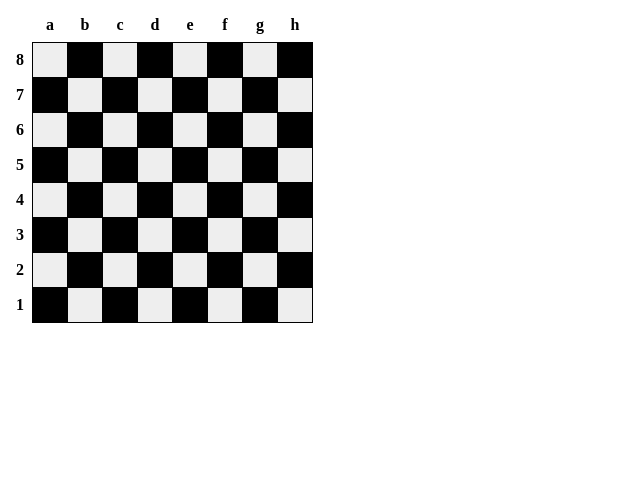
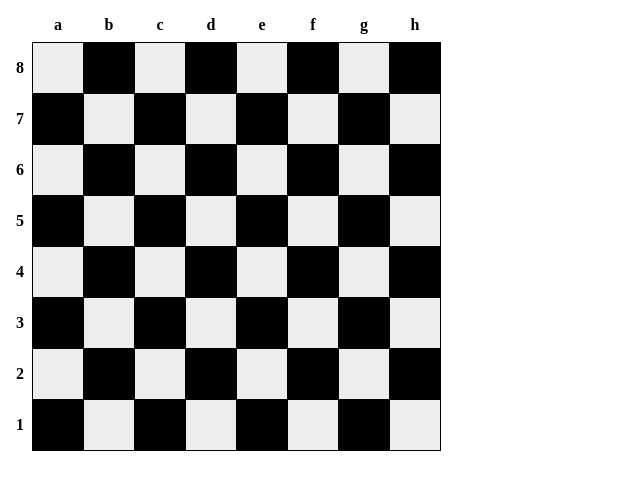
Before and after one commit to t-e-d-d/alchess, a plain HTML site: page index.html in a window 1280 px wide. Shown: the whole page, without its empty margins (0-640 px from the left). Drawn offline with Linux system fonts and the light colour scheme.

Commit message:
Update index.html

```diff
--- a/index.html
+++ b/index.html
@@ -6,7 +6,7 @@
         <style>
             .chess-board { border-spacing: 0; border-collapse: collapse; }
             .chess-board th { padding: .5em; }
-            .chess-board td { border: 1px solid; width: 2em; height: 2em; }
+            .chess-board td { border: 1px solid; width: 3em; height: 3em; }
             .chess-board .light { background: #eee; }
             .chess-board .dark { background: #000; }
         </style>
```
